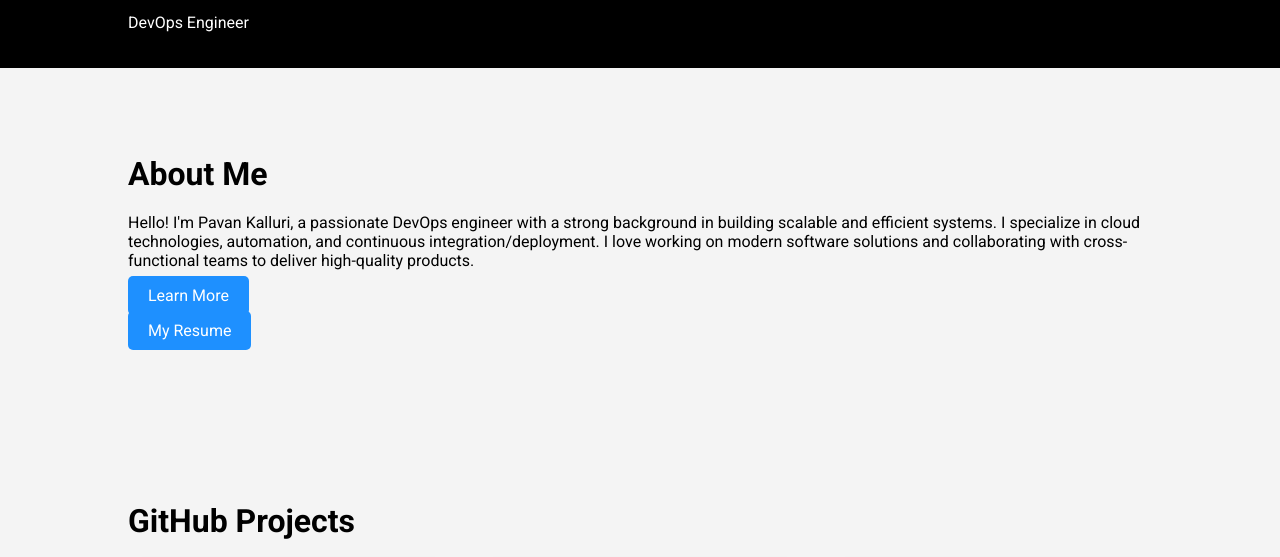
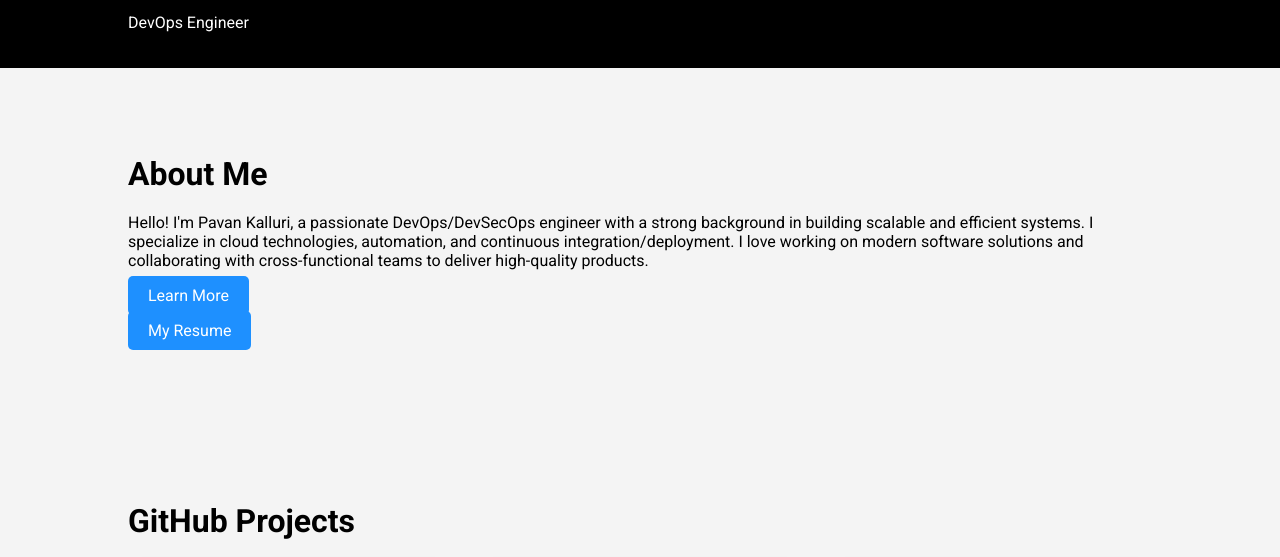
Before and after one commit to devops839/devops839.github.io, a plain HTML site: page index.html in a window 1280 px wide. Shown: the part 165-722 px from the top of the page. Drawn offline with Linux system fonts and the light colour scheme.

Commit message:
Update index.html

```diff
--- a/index.html
+++ b/index.html
@@ -28,7 +28,7 @@
     <section id="about" class="section">
         <div class="container">
             <h2>About Me</h2>
-            <p>Hello! I'm Pavan Kalluri, a passionate DevOps engineer with a strong background in building scalable and efficient systems. I specialize in cloud technologies, automation, and continuous integration/deployment. I love working on modern software solutions and collaborating with cross-functional teams to deliver high-quality products.</p>
+            <p>Hello! I'm Pavan Kalluri, a passionate DevOps/DevSecOps engineer with a strong background in building scalable and efficient systems. I specialize in cloud technologies, automation, and continuous integration/deployment. I love working on modern software solutions and collaborating with cross-functional teams to deliver high-quality products.</p>
             <p><a href="about.html" class="btn">Learn More</a></p>
             <p><a href="assets/files/pavankalluri_devops_3y+.pdf" class="btn">My Resume</a></p>
         </div>
```
